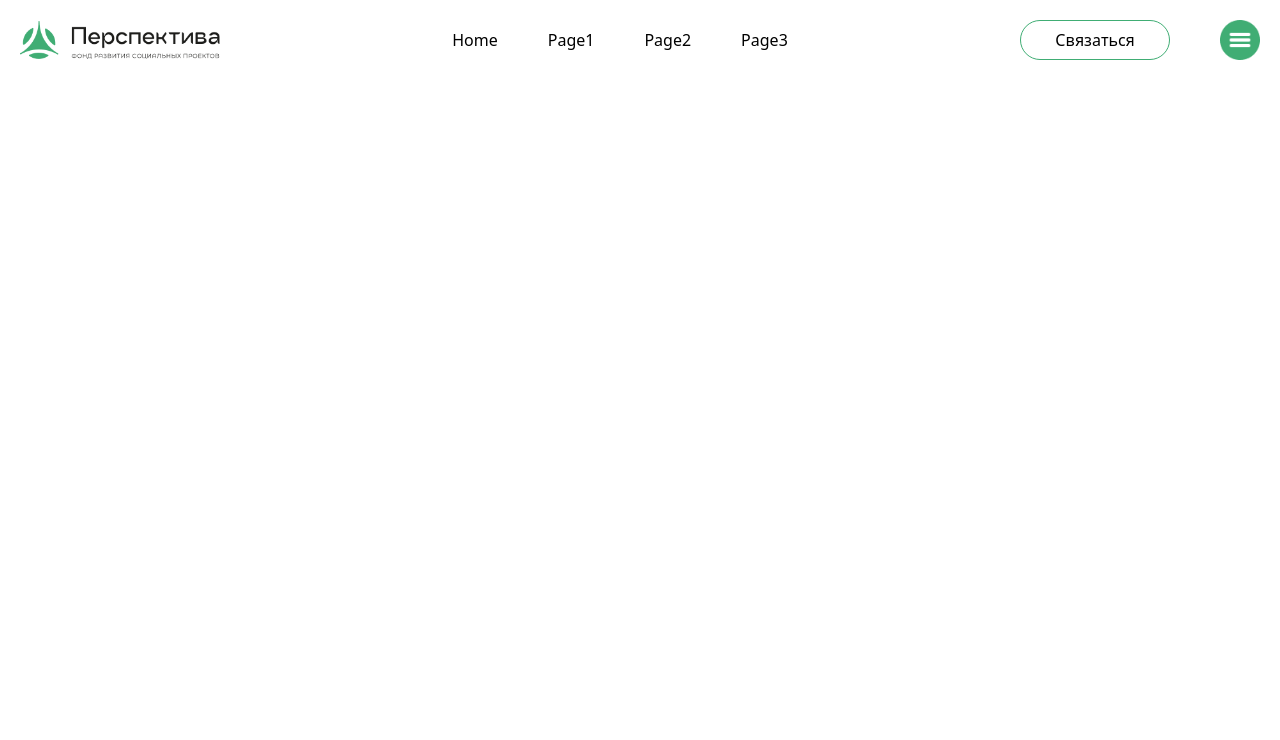
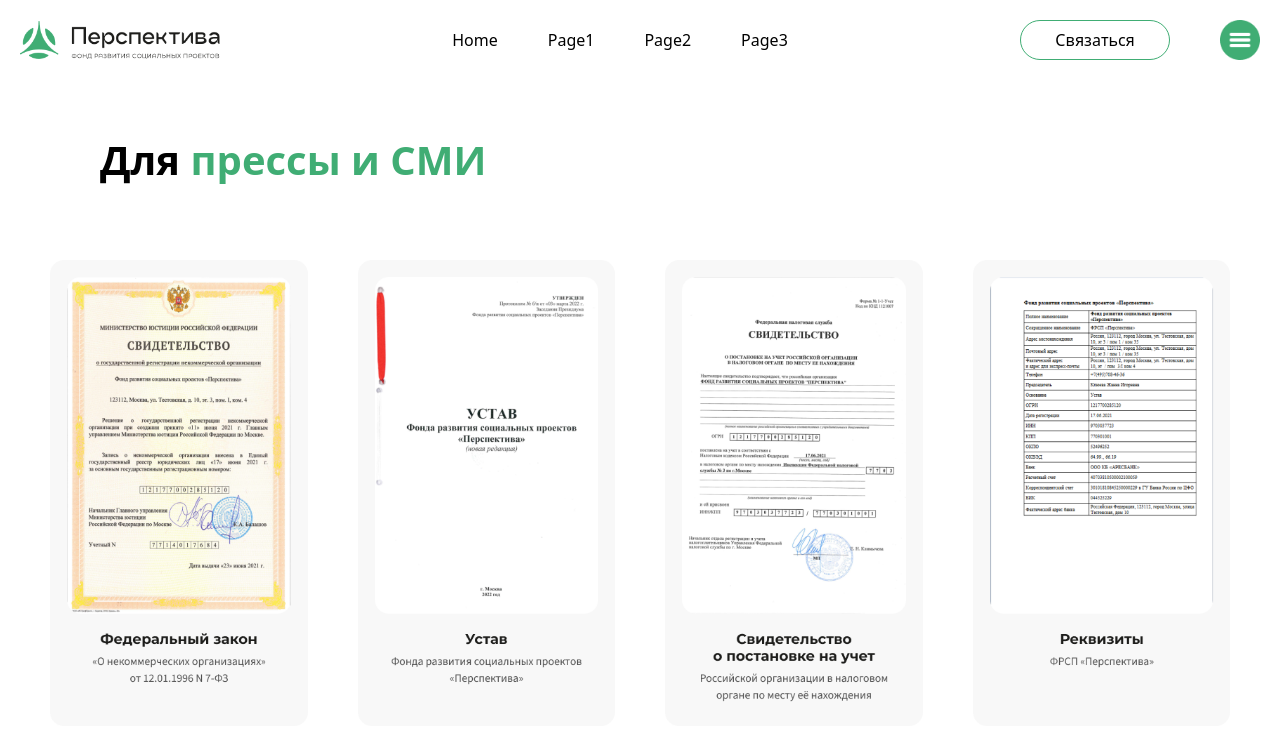
Before and after one commit to vibswift/home-work-project-4, a website: page src/page3.html in a window 1280 px wide. Drawn offline with Linux system fonts and the light colour scheme.

Commit message:
section1 from header by branch3

```diff
--- a/src/page3.html
+++ b/src/page3.html
@@ -31,5 +31,31 @@
         </div>
      </nav>
 
+     <header>
+        <section class="px-[50px]">
+              <section class="mt-[70px] font-bold px-[50px] mb-[70px]">
+            <p class="text-[40px] text-[#40AD74]"><span class="text-[black]">Для</span> прессы и СМИ</p>
+        </section>
+
+        <section class="flex justify-center gap-[50px]">
+            <div>
+                <img src="./sur/sur14.png" alt="">
+            </div>
+
+             <div>
+                <img src="./sur/sur15.png" alt="">
+            </div>
+
+             <div>
+                <img src="./sur/sur16.png" alt="">
+            </div>
+
+              <div>
+                <img src="./sur/sur17.png" alt="">
+            </div>
+        </section>
+        </section>
+     </header>
+
 </body>
 </html>
```
Also changed, not shown: src/output.css, src/sur/sur14.png (added), src/sur/sur15.png (added), src/sur/sur16.png (added), src/sur/sur17.png (added).
